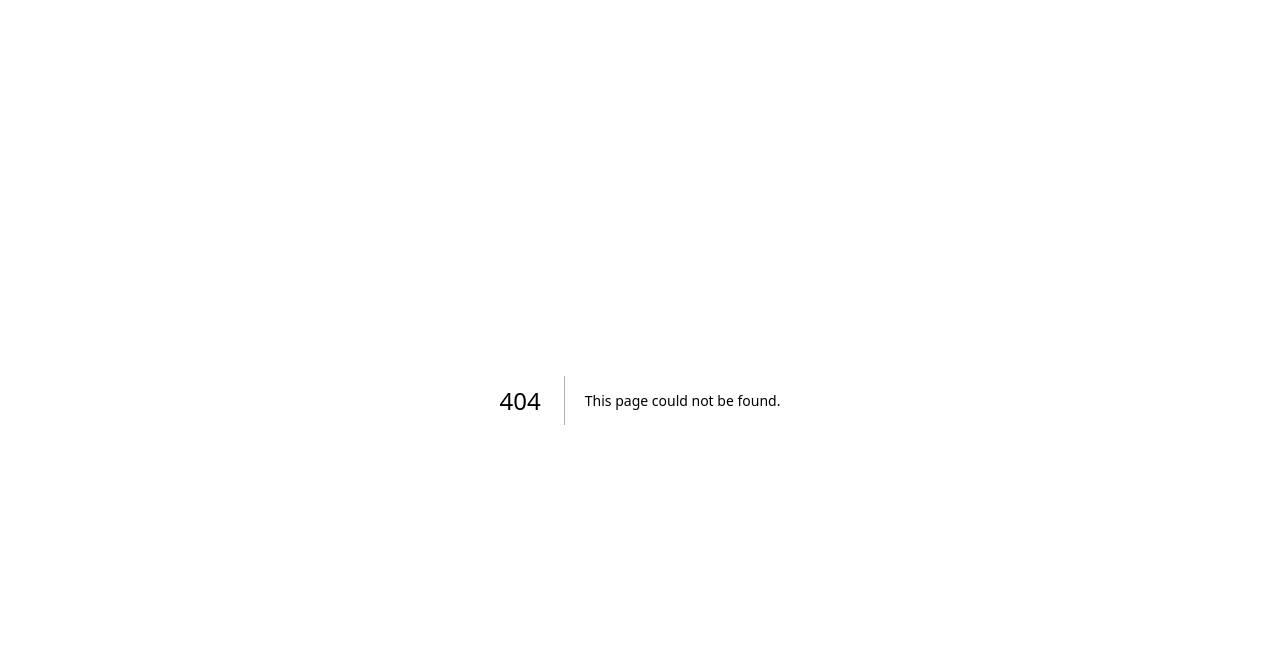
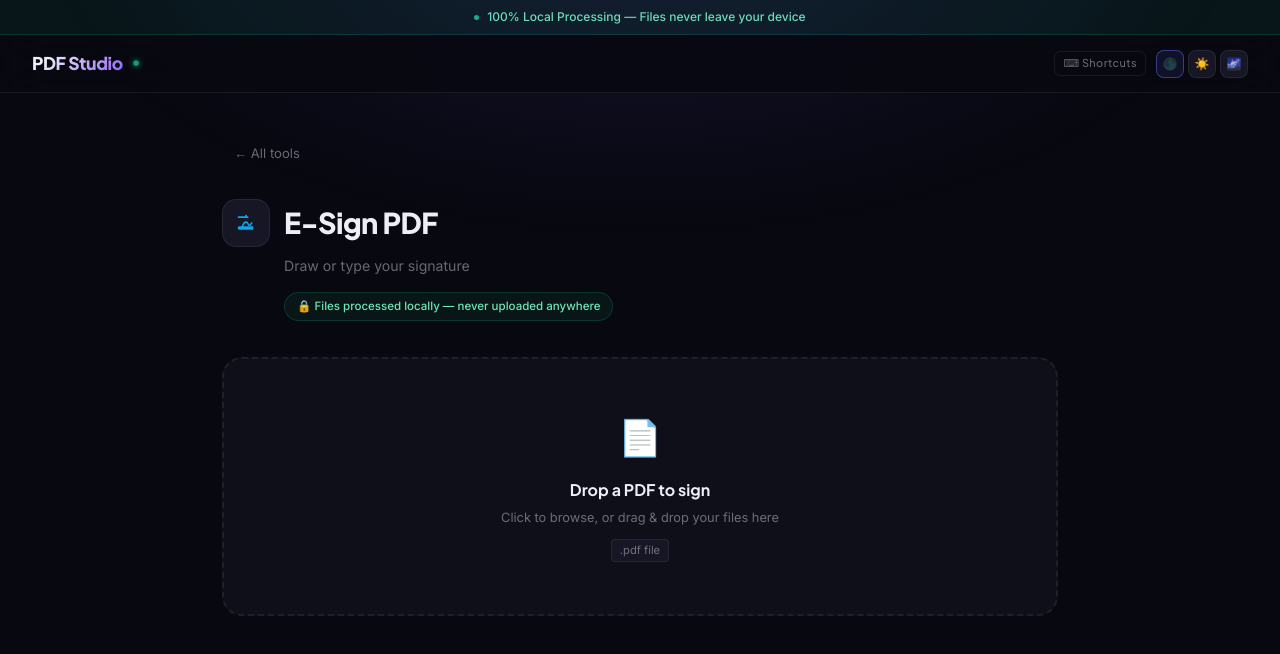
Before and after one commit to prateek7-codes/pdf-studio, a Next.js app: page /esign in a window 1280 px wide. Before the commit this address had no page. Shown: the top 654 px of the page. Built offline with nearby package versions, Linux system fonts and the light colour scheme.

Commit message:
Create page.jsx

```diff
--- /dev/null
+++ b/app/esign/page.jsx
@@ -0,0 +1,3 @@
+import DeepLinkEntry from "../../components/DeepLinkEntry";
+export const metadata = { title: "E-Sign PDF", description: "Sign PDF documents — draw or type your signature. 100% private, no uploads." };
+export default function ESignPage() { return <DeepLinkEntry toolId="esign" />; }
```
